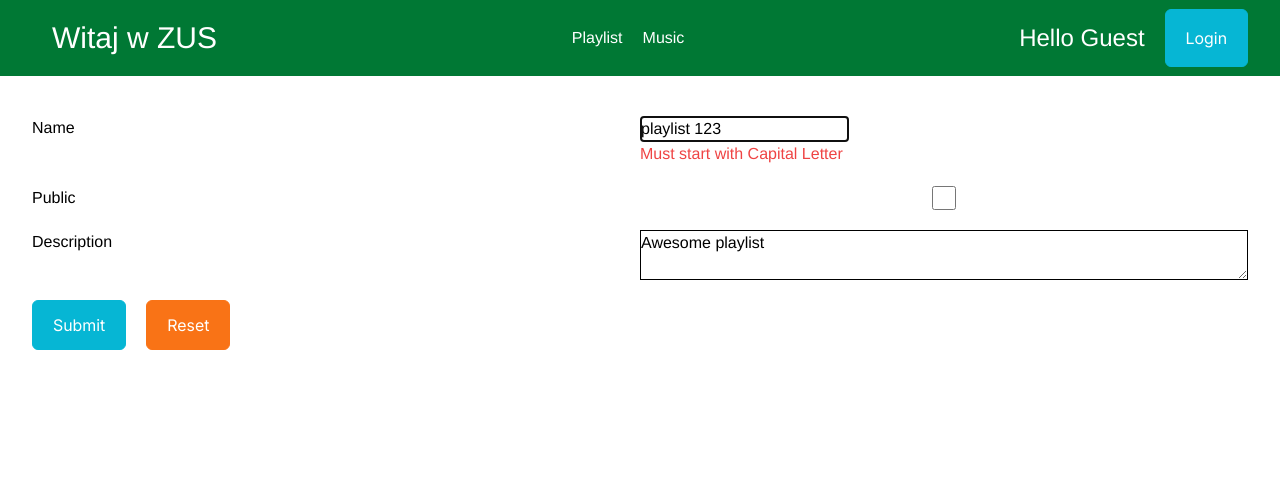
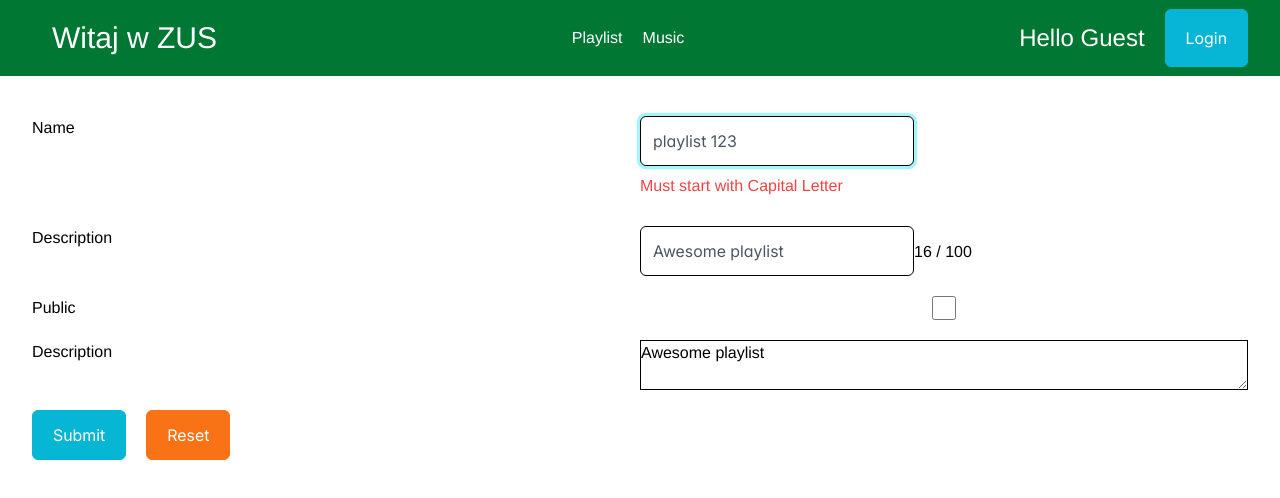
Before and after one commit to slawekppr/zus-react, a React (Vite) app: page /form in a window 1280 px wide. Both pictures are taken after a click on the button "Submit". Shown: the top 498 px of the page. Built offline with nearby package versions, Linux system fonts and the light colour scheme; a web font is replaced by a local one.

Commit message:
<Controller> - custom form field

```diff
--- a/src/playlists/containers/PlaylistCreateView.tsx
+++ b/src/playlists/containers/PlaylistCreateView.tsx
@@ -1,12 +1,20 @@
 import { InputText } from "primereact/inputtext";
 import React from "react";
-import { useForm } from "react-hook-form";
+import {
+  Control,
+  Controller,
+  FieldValues,
+  Path,
+  useForm,
+} from "react-hook-form";
 import { mockAlbums } from "../../common/fixtures/mockAlbums";
 import { mockPlaylists } from "../../common/fixtures/mockPlaylists";
 import { Button } from "primereact/button";
 
 import { zodResolver } from "@hookform/resolvers/zod";
 import { z } from "zod";
+import { Playlist } from "../../common/model/Playlist";
+import AddToPlaylistDialog from "../../music/containers/AddToPlaylistDialog";
 
 const playlistSchema = z.object({
   name: z
@@ -34,8 +42,8 @@ const PlaylistCreateView = () => {
     reset,
   } = useForm({
     defaultValues: playlist,
-    mode: "onChange",
-    reValidateMode: "onChange",
+    // mode: "onChange",
+    // reValidateMode: "onChange",
     resolver: zodResolver(playlistSchema),
   });
 
@@ -56,15 +64,23 @@ const PlaylistCreateView = () => {
           {isValidating && "sprawdzam"}
         </div>
 
-        <div className="grid grid-cols-2">
+        <CustomInputCounter control={control} label="Name" name="name" />
+
+        <CustomInputCounter
+          control={control}
+          label="Description"
+          name="description"
+        />
+
+        {/* <div className="grid grid-cols-2">
           <label>Name</label>
           <div>
-            <input type="text" {...register("name")} />
+            <InputText {...register("name")} />
             {errors["name"] && (
               <p className="text-red-500">{errors["name"]?.message}</p>
             )}
           </div>
-        </div>
+        </div> */}
         <div className="grid grid-cols-2">
           <label>Public</label>
           <input type="checkbox" {...register("public")} />
@@ -90,3 +106,30 @@ const PlaylistCreateView = () => {
 };
 
 export default PlaylistCreateView;
+
+const CustomInputCounter = <T extends FieldValues>({
+  control,
+  label,
+  name,
+}: {
+  label: string;
+  name: Path<T>;
+  control: Control<T, any>;
+}) => {
+  return (
+    <Controller
+      control={control}
+      name={name}
+      render={({ field, fieldState: { error } }) => (
+        <div className="grid grid-cols-2">
+          <label>{label}</label>
+          <div>
+            <InputText {...field} />
+            {error && <p className="text-red-500 my-2">{error?.message}</p>}
+            {!error && <>{field.value.length} / 100</>}
+          </div>
+        </div>
+      )}
+    />
+  );
+};
```
